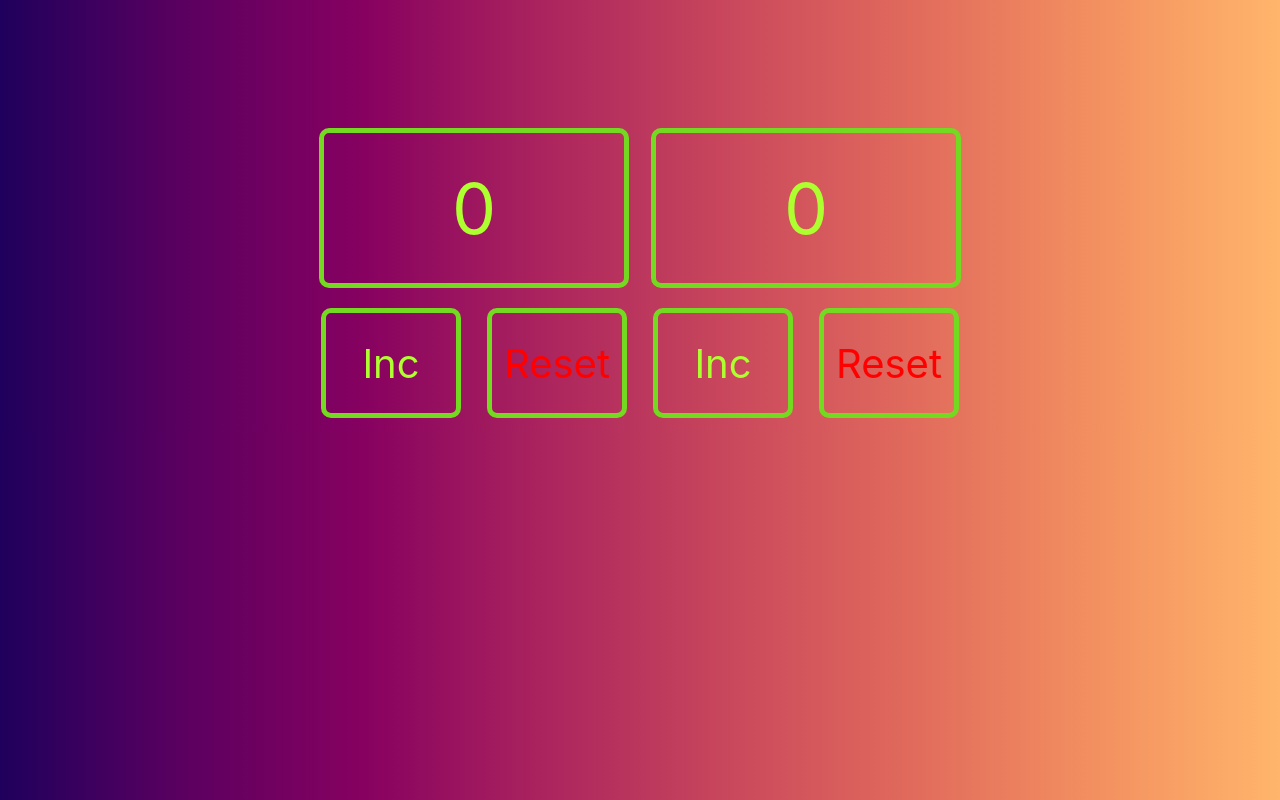
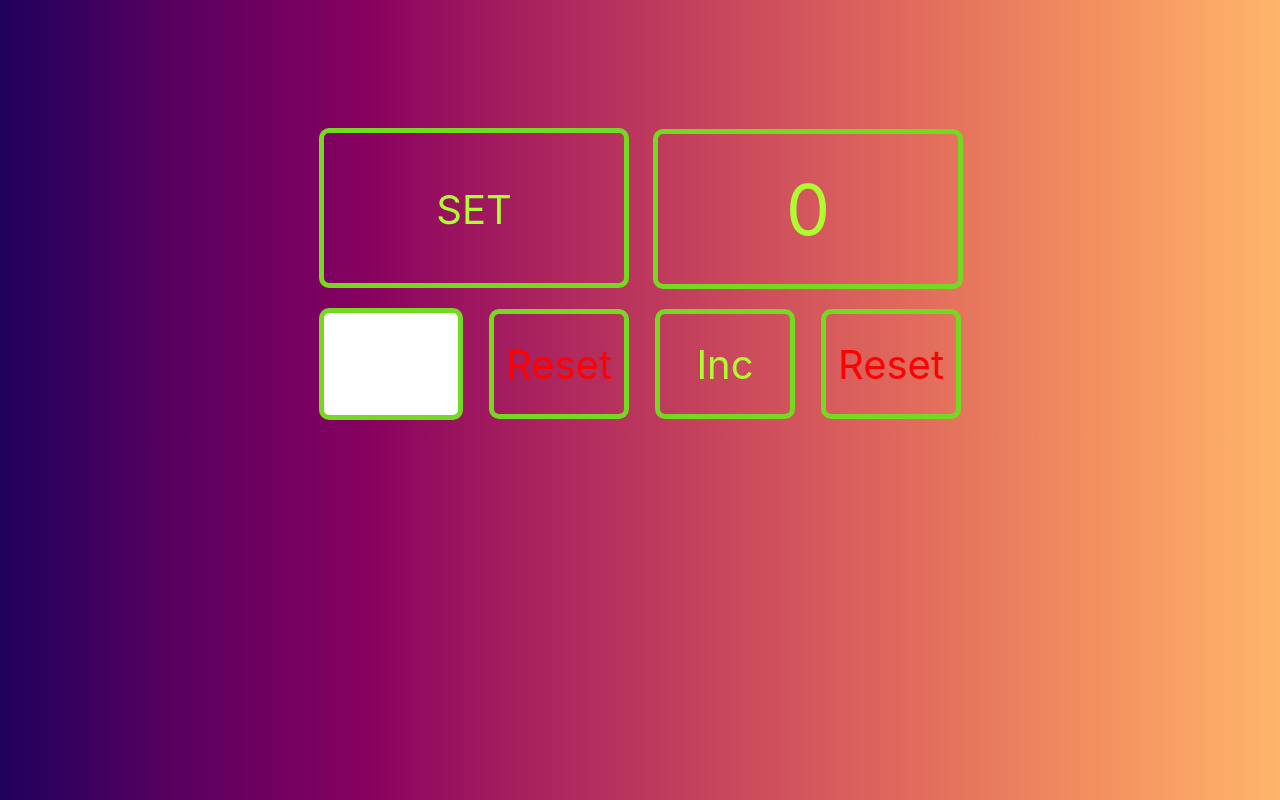
Before and after one commit to artem5511/counternew, a React (Create React App) app: page / in a window 1280 px wide. Built offline with nearby package versions, Linux system fonts and the light colour scheme.

Commit message:
add setcounter

```diff
--- a/src/App.tsx
+++ b/src/App.tsx
@@ -1,6 +1,7 @@
 import React, {useState} from 'react';
 import {Counter} from "./components/Counter";
 import './app.css';
+import {Setcounter} from "./components/Setcounter";
 
 export const App = () => {
     let maxValue = 5
@@ -16,7 +17,7 @@ export const App = () => {
     }
     return (
         <>
-            <Counter
+            <Setcounter
                 startValue={startValue}
                 maxValue={maxValue}
                 Inc={Inc}
--- /dev/null
+++ b/src/components/Setcounter.tsx
@@ -0,0 +1,37 @@
+import {Button} from "./Button";
+import e from './setсounter.module.css';
+
+type CounterPropsType = {
+    Inc: () => void
+    Reset: () => void
+    // value: number
+    startValue: number
+    maxValue: number
+}
+
+export const Setcounter = (props: CounterPropsType) => {
+
+    const disabled = props.startValue === props.maxValue
+    const disabled2 = props.startValue === 0
+    return (
+        <div>
+            <div className={e.counter}>
+                <div className={e.butmon}>
+                    <Button name={'SET'} callback={props.Inc} value={999}/>
+                </div>
+            </div>
+            <div className={e.but}>
+                <div>
+                    <input className={e.inputs} type="number"/>
+                </div>
+                <div className={e.buts}>
+                    <Button name={'Reset'}
+                            callback={props.Reset}
+                            disabled={disabled2}
+                            value={props.startValue}
+                />
+                </div>
+            </div>
+        </div>
+    )
+}
--- /dev/null
+++ b/src/components/setсounter.module.css
@@ -0,0 +1,50 @@
+.butmon {
+    border: 5px solid rgb(116, 218, 33);
+    border-radius: 10px;
+    display: flex;
+    justify-content: center;
+    align-items: center;
+    height: 150px;
+    width: 300px;
+    /*background-color: black;*/
+    font-size: 70px;
+    color: greenyellow;
+    margin: 0px 0px 7px 0px;
+}
+
+.counter {
+    display: flex;
+    justify-content: center;
+    align-items: center;
+    /*width: 300px;*/
+    /*border: 5px solid purple;*/
+    /*border-radius: 10px;*/
+    /*display: flex;*/
+}
+
+.but {
+    display: flex;
+    justify-content: center;
+    align-items: center;
+    flex-direction: row;
+    /*border-radius: 10px;*/
+    /*height: 150px;*/
+
+    /*background-color: black;*/
+    /*margin: 0px 0px 7px 0px;*/
+}
+.buts {
+    margin: 13px;
+    width: 130px;
+    height: 100px;
+    border: 5px solid rgb(116, 218, 33);
+    border-radius: 10px;
+}
+.inputs {
+    margin: 13px;
+    width: 130px;
+    height: 100px;
+    border: 5px solid rgb(116, 218, 33);
+    border-radius: 10px;
+    text-align: center;
+}
```
